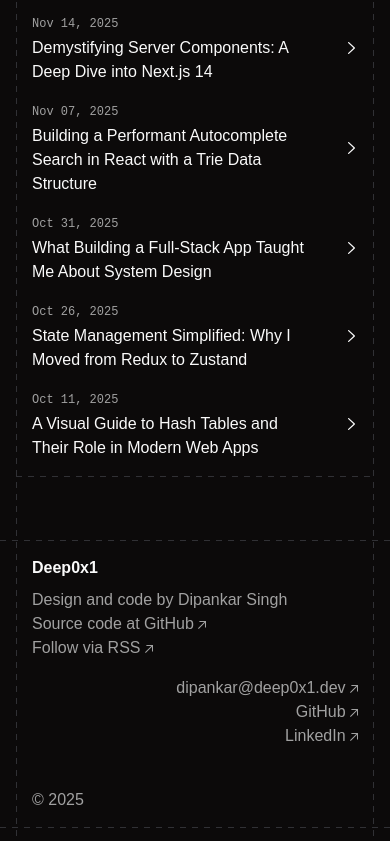
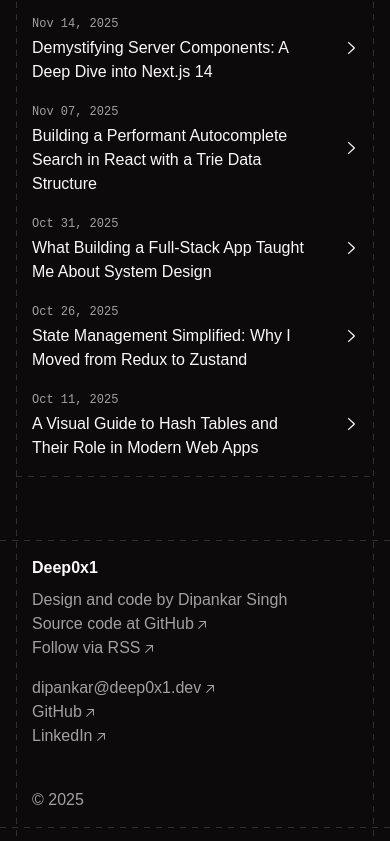
Before and after one commit to deep0x1/deep0x1-dev, a website built with Vite: page static-template/index.html in a window 390 px wide. Shown: the part 2290-3131 px from the top of the page. Built offline with nearby package versions, Linux system fonts and the light colour scheme.

Commit message:
feat: Fix footer social links misalignment on phone

```diff
--- a/static-template/src/sass/components/_footer.scss
+++ b/static-template/src/sass/components/_footer.scss
@@ -48,8 +48,12 @@
   width: 100%;
   display: flex;
   flex-direction: column;
-  align-items: flex-end;
+  align-items: flex-start;
   justify-content: flex-start;
+
+  @include utils.mq("md") {
+    align-items: flex-end;
+  }
 }
 
 .footer-header__link {
```
